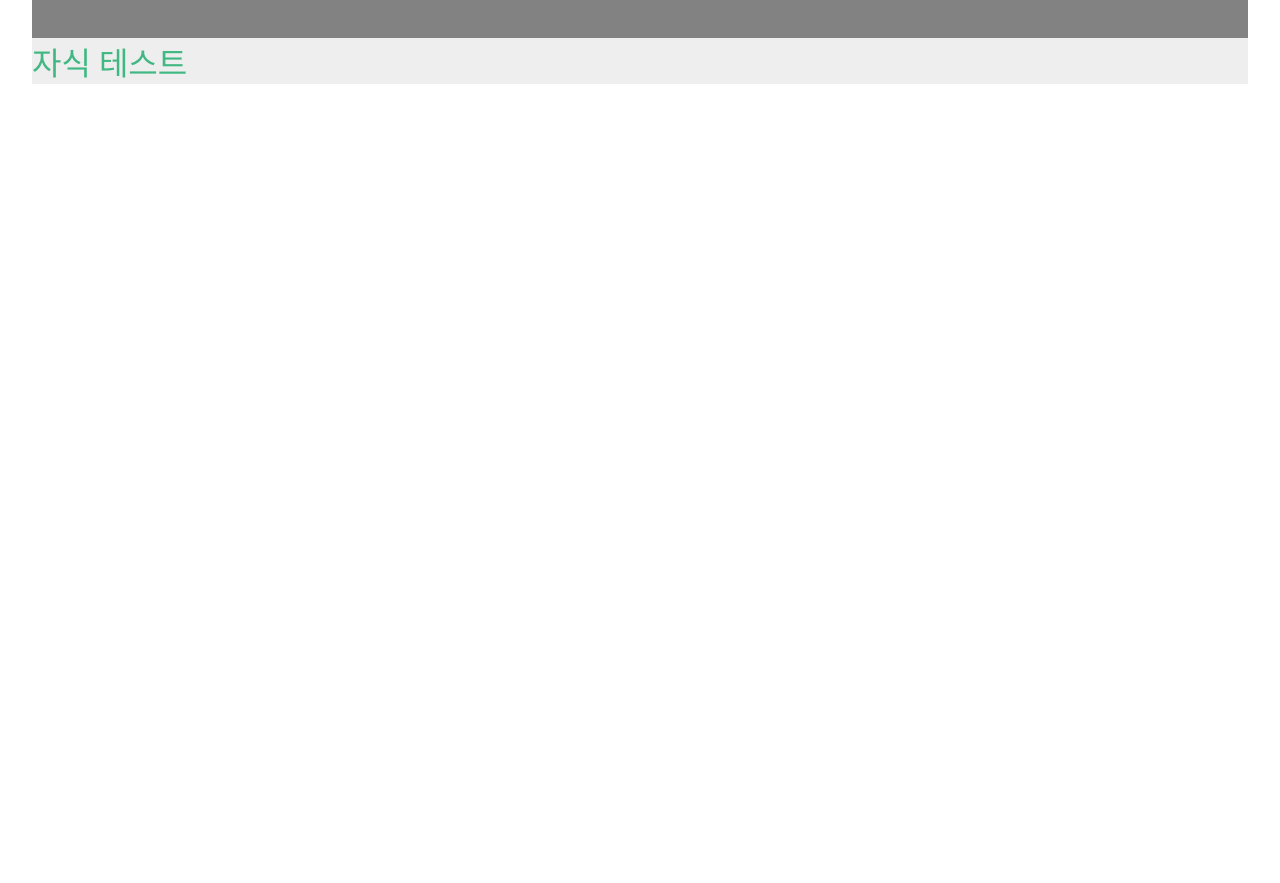
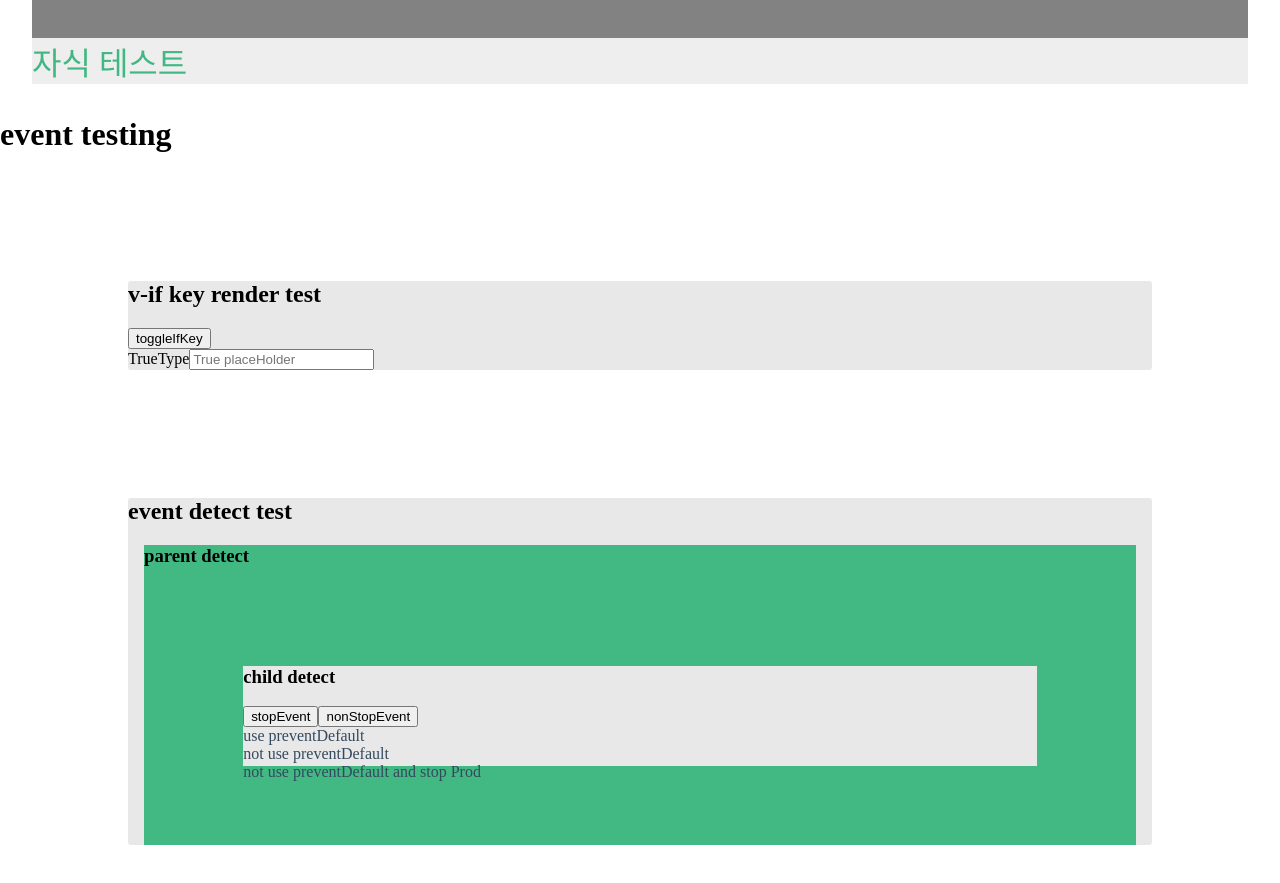
Before and after one commit to sunginHwang/vue-news-study, a Vue app: page /common in a window 1280 px wide. Shown: the part 467-1350 px from the top of the page. Before the commit the page ends 800 px from the top, so only its background shows below. Built offline with nearby package versions, Linux system fonts and the light colour scheme.

Commit message:
1. studying template if else key render 2. event detect testing (stop, prevent)

```diff
--- /dev/null
+++ b/src/components/common/EventTesting.vue
@@ -0,0 +1,81 @@
+<template>
+    <div class="event-area">
+        <div class="event-test-area">
+            <h2>v-if key render test</h2>
+            <button @click="toggleIfKeyType">toggleIfKey</button>
+            <br/>
+            <template v-if="ifKeyType">
+                <label>TrueType</label>
+                <input placeholder="True placeHolder" key="true-type" >
+            </template>
+            <template v-else>
+                <label>FalseType</label>
+                <input placeholder="False placeHolder" key="false-type">
+            </template>
+        </div>
+        <div class="event-test-area">
+            <h2>event detect test</h2>
+            <div class="detect-parent-area" @click="detectParent">
+                <h3>parent detect</h3>
+                <div class="detect-child-area">
+                    <h3>child detect</h3>
+                    <div>
+                        <button @click.stop="detectChild">stopEvent</button>
+                        <button @click="detectChild">nonStopEvent</button>
+                        <br/>
+                        <a href="https://www.naver.com" @click.stop="detectChild">use preventDefault</a>
+                        <br/>
+                        <a href="https://www.naver.com" @click.prevent="detectChild">not use preventDefault</a>
+                        <br/>
+                        <a href="https://www.naver.com" @click.prevent.stop="detectChild">not use preventDefault and stop Prod</a>
+
+                    </div>
+                </div>
+            </div>
+        </div>
+    </div>
+</template>
+
+<script>
+    export default {
+        name: "EventTesting",
+        data() {
+            return {
+                ifKeyType: true
+            }
+        },
+        methods: {
+            toggleIfKeyType() {
+                this.ifKeyType = !this.ifKeyType;
+            },
+            detectParent(){
+                console.log('detectParent');
+            },
+            detectChild(){
+                console.log('detectChild');
+            },
+        },
+    }
+</script>
+
+<style scoped>
+    .event-area{
+        margin-top: 3rem;
+    }
+
+    .event-test-area{
+        margin: 10%;
+        background-color: #e8e8e8;
+        border-radius: 3px;
+    }
+    .detect-parent-area{
+        margin: 1rem;
+        background-color: #42b883;
+        height: 300px;
+    }
+    .detect-child-area{
+        background-color: #e8e8e8;
+        margin: 10%;
+        height: 100px;
+    }
+</style>
--- a/src/views/CommonView.vue
+++ b/src/views/CommonView.vue
@@ -5,6 +5,8 @@
         <AppContent :items="items" @renew="renewItems"></AppContent>
         <h1>scoped css</h1>
         <ScopeCssContent></ScopeCssContent>
+        <h1>event testing</h1>
+        <EventTesting></EventTesting>
     </div>
 </template>
 
@@ -12,12 +14,14 @@
 import AppHeader from '@/components/common/AppHeader';
 import AppContent from '@/components/common/AppContent';
 import ScopeCssContent from '@/components/common/ScopeCssContent';
+import EventTesting from '@/components/common/EventTesting';
 
 export default {
   components:{
       AppHeader,
       AppContent,
-      ScopeCssContent
+      ScopeCssContent,
+      EventTesting
   },
   data(){
       return{
```
